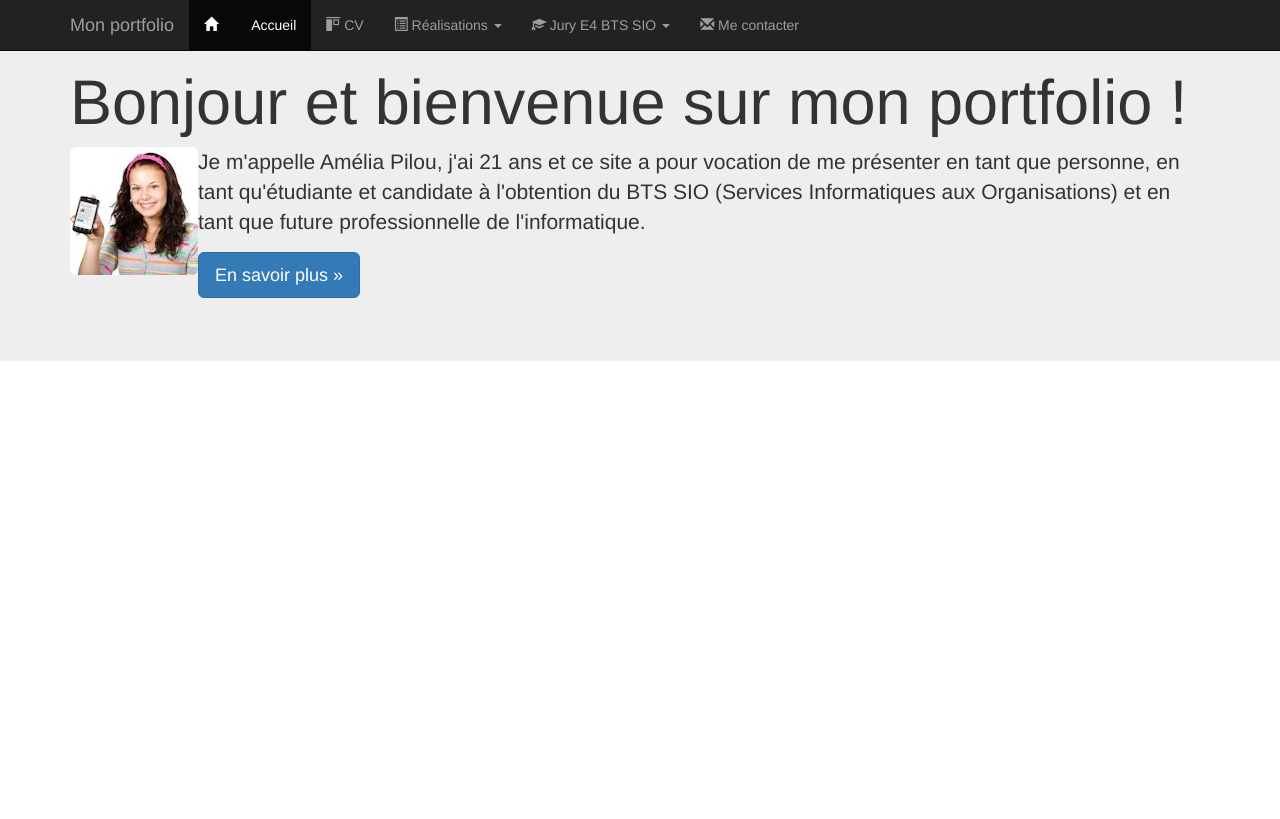
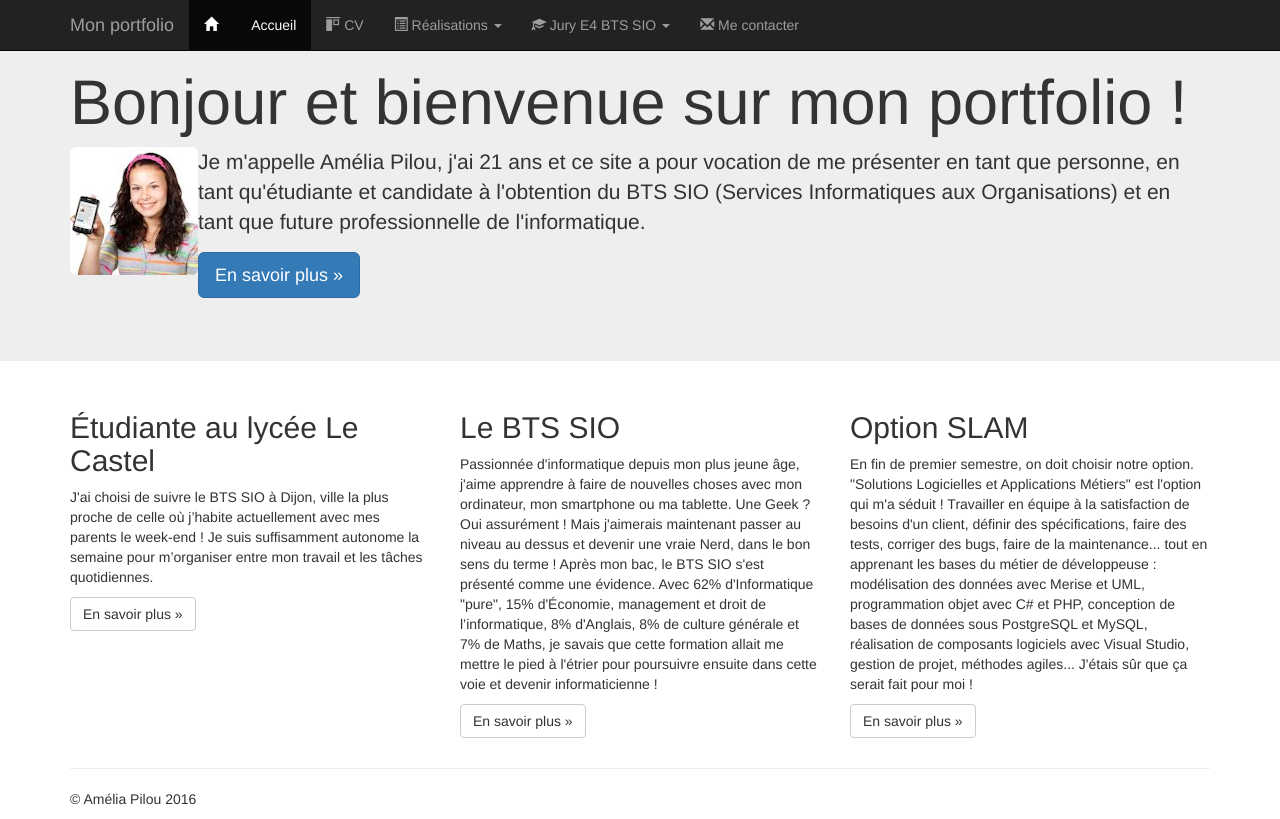
Before and after one commit to Tarasteed/PortFolioSio, a plain HTML site: page index.html in a window 1280 px wide. Drawn offline with nearby package versions, Linux system fonts and the light colour scheme.

Commit message:
Ajout d'un footer en 3 parties

```diff
--- a/index.html
+++ b/index.html
@@ -130,6 +130,57 @@
                 </p>
             </div>
         </div>
+        <footer>
+        <div class="container">
+            <div class="row">
+                <div class="col-md-4">
+                    <h2>Étudiante au lycée Le Castel</h2>
+                    <p>J'ai choisi de suivre le BTS SIO à Dijon, ville la plus proche de celle où j’habite actuellement avec mes parents le week-end ! Je suis suffisamment autonome la semaine pour m’organiser entre mon travail et les tâches quotidiennes.
+                    </p>
+                    <p><a class="btn btn-default" href="http://www.lyc-lecastel.fr" target="_blank"
+                          role="button">En savoir plus &raquo;</a>
+                    </p>
+                </div>
+                <div class="col-md-4">
+                    <h2>Le BTS SIO</h2>
+                    <p>Passionnée d'informatique depuis mon plus jeune âge, j'aime
+                        apprendre à faire de nouvelles choses avec mon ordinateur, mon
+                        smartphone ou ma tablette. Une Geek ? Oui assurément ! Mais
+                        j'aimerais maintenant passer au niveau au dessus et devenir une
+                        vraie Nerd, dans le bon sens du terme ! Après mon bac, le BTS SIO
+                        s'est présenté comme une évidence. Avec 62% d'Informatique "pure",
+                        15% d'Économie, management et droit de l’informatique, 8% d'Anglais,
+                        8% de culture générale et 7% de Maths, je savais que cette formation
+                        allait me mettre le pied à l'étrier pour poursuivre ensuite dans
+                        cette voie et devenir informaticienne !
+                    </p>
+                    <p><a class="btn btn-default" href=" https://fr.wikipedia.org/wiki/Brevet_de_technicien_sup%C3%A9rieur_-_Services_informatiques_aux_organisations"
+                          target="_blank" role="button">En savoir plus &raquo;</a>
+                    </p>
+                </div>
+                <div class="col-md-4">
+                    <h2>Option SLAM</h2>
+                    <p>En fin de premier semestre, on doit choisir notre option. "Solutions
+                        Logicielles et Applications Métiers" est l'option qui m'a séduit !
+                        Travailler en équipe à la satisfaction de besoins d'un client,
+                        définir des spécifications, faire des tests, corriger des bugs,
+                        faire de la maintenance... tout en apprenant les bases du métier de
+                        développeuse : modélisation des données avec Merise et UML,
+                        programmation objet avec C# et PHP, conception de bases de
+                        données sous PostgreSQL et MySQL, réalisation de composants
+                        logiciels avec Visual Studio, gestion de projet, méthodes agiles...
+                        J'étais sûr que ça serait fait pour moi !
+                    </p>
+                    <p><a class="btn btn-default" href=" http://www.onisep.fr/Ressources/Univers-Formation/Formations/Post-bac/BTS-Services-informatiques-aux-organisations-option-B-solutions-logicielles-et-applications-metiers "
+                          target="_blank" role="button">En savoir plus &raquo;</a>
+                    </p>
+                </div>
+            </div>
+            <hr />
+            <p id="copyright">&copy; Amélia Pilou 2016</p>
+        </div>
+    </footer>
+
 
     <!-- Bootstrap core JavaScript ========================================== -->
     <!-- Placed at the end of the document so the pages load faster -->
```
Lines whose indentation alone changed are shown as unchanged.
